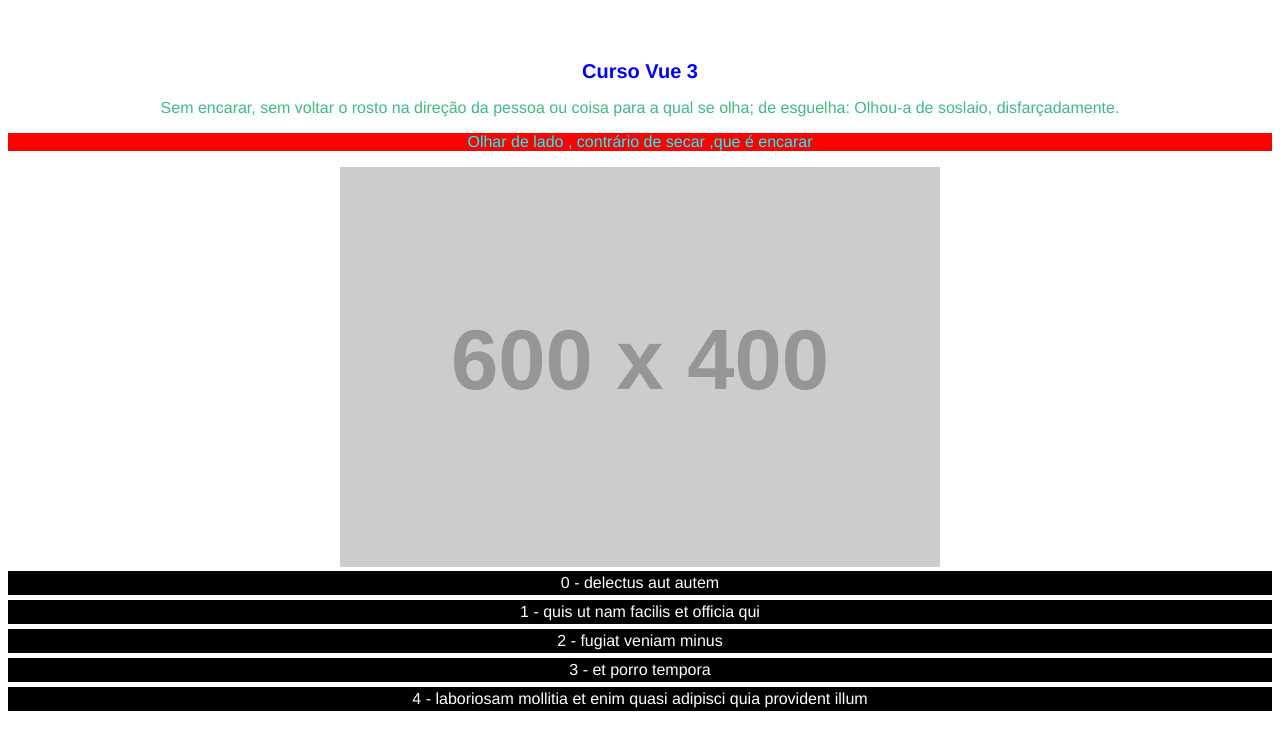
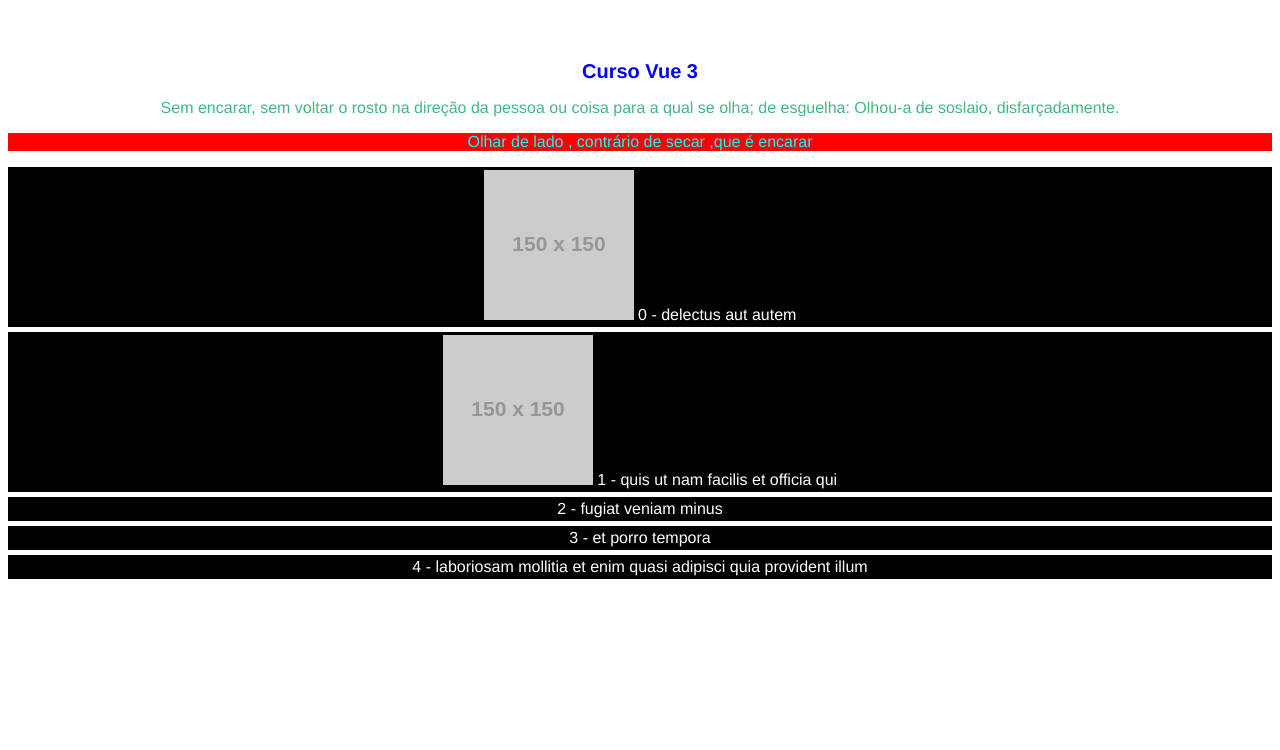
Before and after one commit to Gustavo-DelColi/Aula-Vue, a Vue app: page / in a window 1280 px wide. Shown: the top 750 px of the page. Built offline with nearby package versions, Linux system fonts and the light colour scheme.

Commit message:
aula 07.1

```diff
--- a/src/App.vue
+++ b/src/App.vue
@@ -10,17 +10,17 @@
         Olhar de lado , contrário de secar ,que é encarar
       </p>
 
-      <img
-        src="https://fakeimg.pl/600x400?text=fasdasd"
-        v-bind:alt="imgAlt"
-      >
       <div
         v-for="(obj, index) in todos"
         v-bind:key="obj.id"
         class="todos-item"
-      >
+        >
+        <img
+          v-if="obj.imgSrc"
+          :src="obj.imgSrc"
+        >
         {{ index }} - {{ obj.title }}
-      </div>
+        </div>
     </div>
 </template>
 
@@ -31,7 +31,6 @@ export default {
     return {
       isHome: false,
       classVar: 'title',
-      imgAlt: 'Foto de Jon Snow',
       pClass: ['text', 'text-home'],
       styleClass: {'color': 'aqua','backgroundColor': 'red'},
       todos:[
@@ -39,13 +38,16 @@ export default {
               "userId": 1,
               "id": 1,
               "title": "delectus aut autem",
-              "completed": false
+              "completed": false,
+              "imgSrc":'https://fakeimg.pl/150?text=fasdasd',
+              "imgAlt": 'Foto de Jon Snow',
             },
             {
               "userId": 1,
               "id": 2,
               "title": "quis ut nam facilis et officia qui",
-              "completed": false
+              "completed": false,
+              "imgSrc":'https://fakeimg.pl/150?text=fasdasd',
             },
             {
               "userId": 1,
```
